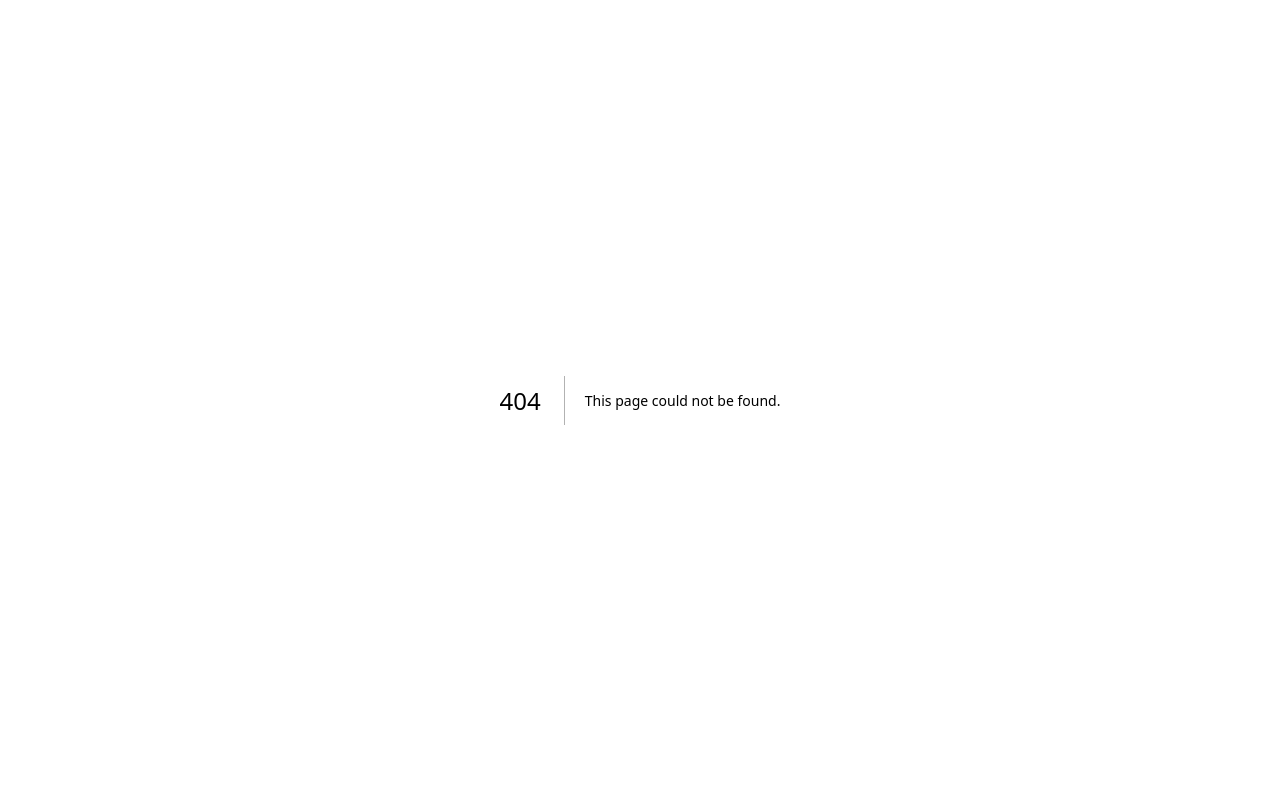
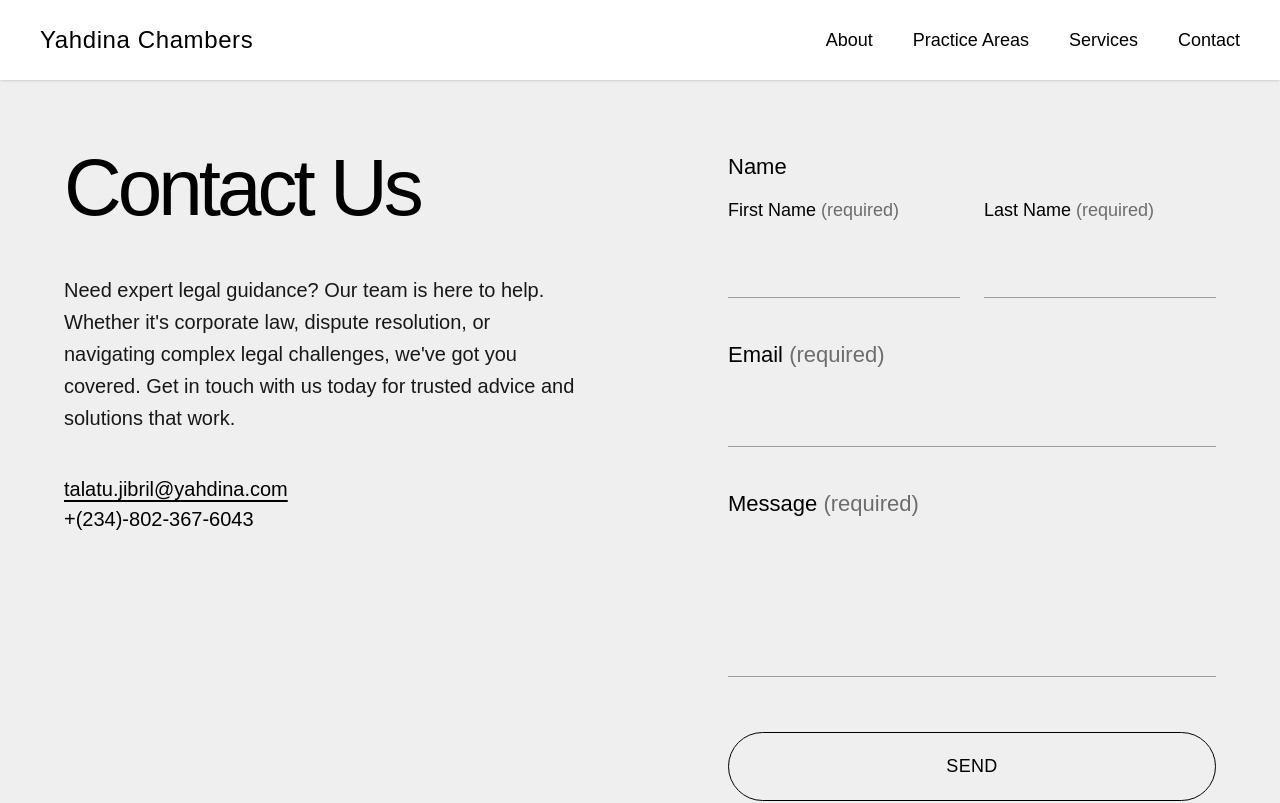
Before and after one commit to caged-brush/yahdina, a Next.js app in the folder yahdina/: page /contact in a window 1280 px wide. Before the commit this address had no page. Shown: the top 803 px of the page. Built offline with nearby package versions, Linux system fonts and the light colour scheme.

Commit message:
added contact us page

```diff
--- /dev/null
+++ b/yahdina/src/app/contact/page.js
@@ -0,0 +1,150 @@
+"use client";
+
+import Footer from "@/component/Footer";
+import Header from "@/component/Header";
+import React from "react";
+import { motion } from "framer-motion";
+
+const Page = () => {
+  return (
+    <>
+      <Header />
+
+      <main className="min-h-screen bg-[#efefef] pt-[150px]">
+        <section className="mx-auto max-w-[1400px] px-6 pb-24 md:px-10 lg:px-16">
+          <div className="grid grid-cols-1 gap-20 lg:grid-cols-2 lg:gap-28">
+            {/* Left side */}
+            <motion.div
+              className="max-w-[560px]"
+              initial={{ opacity: 0, y: 40 }}
+              animate={{ opacity: 1, y: 0 }}
+              transition={{ duration: 0.6, ease: "easeOut" }}
+            >
+              <motion.h1
+                className="text-[64px] font-light leading-[0.95] tracking-[-0.05em] text-black md:text-[80px]"
+                initial={{ opacity: 0, y: 24 }}
+                animate={{ opacity: 1, y: 0 }}
+                transition={{ duration: 0.6, delay: 0.1, ease: "easeOut" }}
+              >
+                Contact Us
+              </motion.h1>
+
+              <motion.p
+                className="mt-12 max-w-[520px] text-[18px] leading-[1.6] text-black/90 md:text-[20px]"
+                initial={{ opacity: 0, y: 24 }}
+                animate={{ opacity: 1, y: 0 }}
+                transition={{ duration: 0.6, delay: 0.2, ease: "easeOut" }}
+              >
+                Need expert legal guidance? Our team is here to help. Whether
+                it&apos;s corporate law, dispute resolution, or navigating
+                complex legal challenges, we&apos;ve got you covered. Get in
+                touch with us today for trusted advice and solutions that work.
+              </motion.p>
+
+              <motion.div
+                className="mt-10 space-y-1 text-[18px] leading-[1.5] text-black md:text-[20px]"
+                initial={{ opacity: 0, y: 24 }}
+                animate={{ opacity: 1, y: 0 }}
+                transition={{ duration: 0.6, delay: 0.3, ease: "easeOut" }}
+              >
+                <a
+                  href="mailto:talatu.jibril@yahdina.com"
+                  className="underline underline-offset-4"
+                >
+                  talatu.jibril@yahdina.com
+                </a>
+                <p>+(234)-802-367-6043</p>
+              </motion.div>
+            </motion.div>
+
+            {/* Right side */}
+            <motion.div
+              className="max-w-[520px] lg:ml-auto"
+              initial={{ opacity: 0, y: 40 }}
+              animate={{ opacity: 1, y: 0 }}
+              transition={{ duration: 0.7, delay: 0.2, ease: "easeOut" }}
+            >
+              <form className="space-y-10">
+                <motion.div
+                  initial={{ opacity: 0, y: 24 }}
+                  animate={{ opacity: 1, y: 0 }}
+                  transition={{ duration: 0.5, delay: 0.25, ease: "easeOut" }}
+                >
+                  <p className="text-[22px] font-light text-black">Name</p>
+
+                  <div className="mt-4 grid grid-cols-1 gap-6 md:grid-cols-2">
+                    <div>
+                      <label className="block text-[18px] leading-[1.25] text-black">
+                        First Name{" "}
+                        <span className="text-black/55">(required)</span>
+                      </label>
+                      <input
+                        type="text"
+                        className="mt-10 w-full border-0 border-b border-black/35 bg-transparent pb-2 text-[18px] text-black outline-none transition-colors duration-300 focus:border-black"
+                      />
+                    </div>
+
+                    <div>
+                      <label className="block text-[18px] leading-[1.25] text-black">
+                        Last Name{" "}
+                        <span className="text-black/55">(required)</span>
+                      </label>
+                      <input
+                        type="text"
+                        className="mt-10 w-full border-0 border-b border-black/35 bg-transparent pb-2 text-[18px] text-black outline-none transition-colors duration-300 focus:border-black"
+                      />
+                    </div>
+                  </div>
+                </motion.div>
+
+                <motion.div
+                  initial={{ opacity: 0, y: 24 }}
+                  animate={{ opacity: 1, y: 0 }}
+                  transition={{ duration: 0.5, delay: 0.35, ease: "easeOut" }}
+                >
+                  <label className="block text-[22px] font-light text-black">
+                    Email <span className="text-black/55">(required)</span>
+                  </label>
+                  <input
+                    type="email"
+                    className="mt-10 w-full border-0 border-b border-black/35 bg-transparent pb-2 text-[18px] text-black outline-none transition-colors duration-300 focus:border-black"
+                  />
+                </motion.div>
+
+                <motion.div
+                  initial={{ opacity: 0, y: 24 }}
+                  animate={{ opacity: 1, y: 0 }}
+                  transition={{ duration: 0.5, delay: 0.45, ease: "easeOut" }}
+                >
+                  <label className="block text-[22px] font-light text-black">
+                    Message <span className="text-black/55">(required)</span>
+                  </label>
+                  <textarea
+                    rows={4}
+                    className="mt-10 w-full resize-none border-0 border-b border-black/35 bg-transparent pb-2 text-[18px] text-black outline-none transition-colors duration-300 focus:border-black"
+                  />
+                </motion.div>
+
+                <motion.button
+                  type="submit"
+                  className="mt-2 inline-flex w-full items-center justify-center rounded-full border border-black px-10 py-5 text-[18px] font-light uppercase tracking-[0.02em] text-black transition hover:bg-black hover:text-white"
+                  initial={{ opacity: 0, y: 24 }}
+                  animate={{ opacity: 1, y: 0 }}
+                  transition={{ duration: 0.5, delay: 0.55, ease: "easeOut" }}
+                  whileHover={{ scale: 1.02 }}
+                  whileTap={{ scale: 0.98 }}
+                >
+                  Send
+                </motion.button>
+              </form>
+            </motion.div>
+          </div>
+        </section>
+      </main>
+
+      <Footer />
+    </>
+  );
+};
+
+export default Page;
--- a/yahdina/src/app/practiceArea/page.js
+++ b/yahdina/src/app/practiceArea/page.js
@@ -1,6 +1,7 @@
 import React from "react";
 import Header from "@/component/Header";
 import Footer from "@/component/Footer";
+import Image from "next/image";
 
 const Page = () => {
   const columns = [
@@ -49,9 +50,23 @@ const Page = () => {
 
   return (
     <main className="min-h-screen bg-[#f3f3f3] text-black">
-      <Header />
+      <Header hasHero />
 
-      <section className="mx-auto max-w-[1320px] px-6 pb-24 pt-[150px] md:px-10 lg:px-16">
+      {/* Hero */}
+      <section className="relative h-[330px] w-full overflow-hidden md:h-[360px]">
+        <Image
+          src="/images/shelve.jpg"
+          alt="Library shelves"
+          fill
+          priority
+          sizes="100vw"
+          className="object-cover"
+        />
+        <div className="absolute inset-0 bg-black/45" />
+      </section>
+
+      {/* Content */}
+      <section className="mx-auto max-w-[1320px] px-6 pb-24 pt-16 md:px-10 md:pt-20 lg:px-16">
         <div className="grid grid-cols-1 gap-x-[44px] gap-y-0 md:grid-cols-2 lg:grid-cols-3">
           {columns.map((column, colIndex) => (
             <div key={colIndex} className="flex flex-col gap-[92px]">
--- a/yahdina/src/component/Header.js
+++ b/yahdina/src/component/Header.js
@@ -23,9 +23,9 @@ const Header = ({ hasHero = false }) => {
 
   return (
     <header
-      className={`fixed sticky top-0 left-0 z-[100] w-full transition-all duration-300 ${
+      className={`fixed top-0 left-0 z-[100] w-full transition-all duration-300 ${
         transparentMode
-          ? "bg-transparent text-white"
+          ? "bg-black/12 text-white border-b border-white/10"
           : "bg-white text-black shadow-sm"
       }`}
     >
@@ -53,7 +53,7 @@ const Header = ({ hasHero = false }) => {
           <a href="/services" className="transition hover:opacity-70">
             Services
           </a>
-          <a href="#contact" className="transition hover:opacity-70">
+          <a href="/contact" className="transition hover:opacity-70">
             Contact
           </a>
         </nav>
@@ -98,10 +98,10 @@ const Header = ({ hasHero = false }) => {
             <a href="/practiceArea" onClick={() => setOpen(false)}>
               Practice Areas
             </a>
-            <a href="#services" onClick={() => setOpen(false)}>
+            <a href="/services" onClick={() => setOpen(false)}>
               Services
             </a>
-            <a href="#contact" onClick={() => setOpen(false)}>
+            <a href="/contact" onClick={() => setOpen(false)}>
               Contact
             </a>
           </nav>
```
